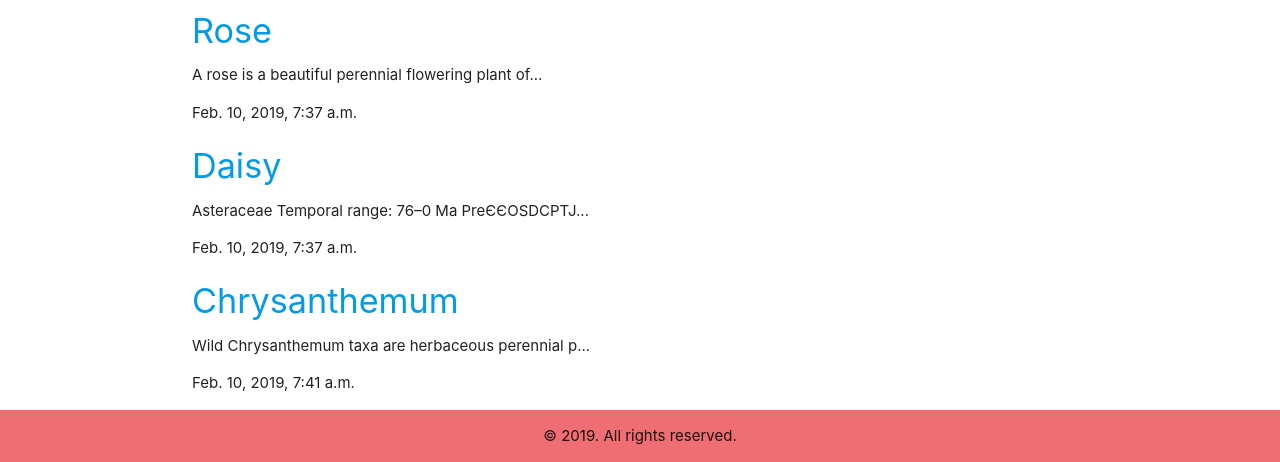
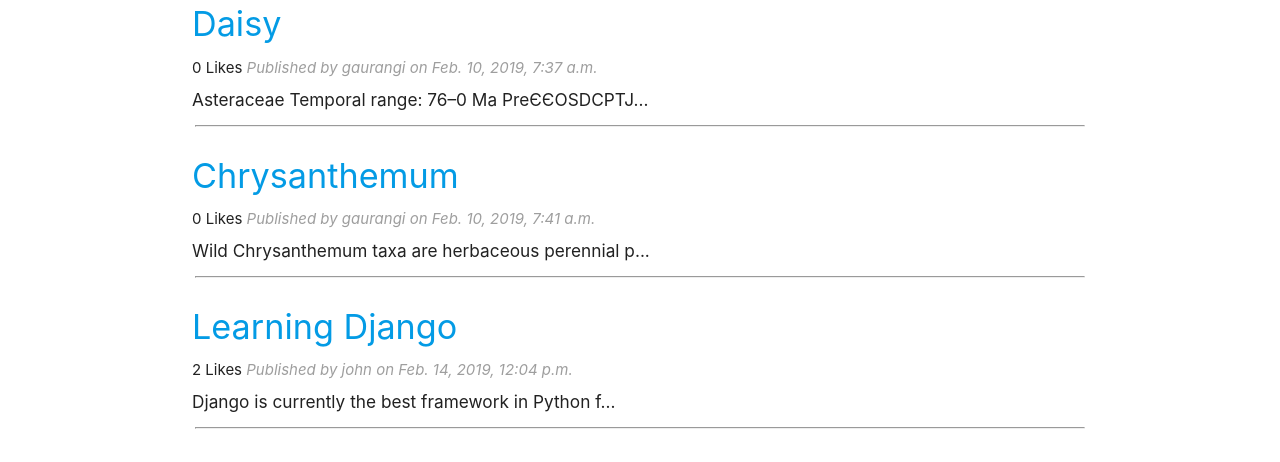
Before and after one commit to 24gaurangi/Blogsite, a Django app: page / in a window 1280 px wide. Shown: the part 884-1346 px from the top of the page. After the commit the page ends 1313 px from the top, so only its background shows below. Run offline with Django 3.2, Linux system fonts and the light colour scheme; a user stored in the database is signed in; data comes from the database, SQL or seed files in the repository.

Commit message:
'Added like button'

```diff
--- a/djangoblog/assets/style.css
+++ b/djangoblog/assets/style.css
@@ -1,9 +1,11 @@
-
 .login-hdr{
-    background-color:gold;
+    background:url('portfolio-1.jpg');
     padding:1rem .4rem;
     margin-top:10px;
     border-radius:5px;
+}
+div.parallax-container{
+    max-height:600px;
 }
 .login-body{
     padding:1rem 1rem;
@@ -19,14 +21,12 @@
     color:black;
     font-size:0.8rem;
     display:block;
-
 }
 .errorlist li{
     padding:10px;
     list-style-type:none;
     border: 1px solid #ff5722;
     color:#ff5722;
-
 }
 .errorlist{
     padding:0;
@@ -49,11 +49,9 @@ a, a:hover, a:visited{
     padding-bottom: 40px;
     border-radius: 18px;
 }
-
 .blog h2{
     font-size: 1.2em;
 }
-
 .blog .author{
     padding: 10px;
     background: #00dba0;
@@ -63,24 +61,35 @@ a, a:hover, a:visited{
     margin: 0;
     color: #0f121f;
 }
-
+.overlay {
+  width: 100%;
+}
+.h100 {
+  height: 100%;
+}
+.parallax-text {
+  /*font-size: 80px;*/
+  font-family: 'Lato', sans-serif;
+  letter-spacing: .11em;
+  font-size: 1.25em;
+  text-rendering: optimizeLegibility;
+}
+    h6.white-text.overlay.center{
+    padding:8rem 5rem 2rem 5rem;
+}
 .blog-detail .blog{
-
     padding: 1rem;
     margin:2rem 2rem;
 }
-
 .blog-detail  .blog img{
     max-width: 100%;
     max-height:500px;
 }
-
 .blog-detail  .blog h2{
     text-align: center;
     margin: 20px auto;
     font-size: 2em
 }
-
 .blog-detail{
        border: 1px solid #0011;
        margin:5px;
@@ -88,8 +97,7 @@ a, a:hover, a:visited{
 .blog-detail .blog h3{
     text-align: center;
 }
-
-.blog-detail  .blog p{
+.blog-detail .blog p{
     margin: 10px 20px
 }
 .user-form input, .user-form textarea{
@@ -106,7 +114,6 @@ a.highlight{
     border-radius: 4px;
     color: #00dba0;
 }
-
 .user-form input[type="submit"]{
     background: #00dba0;
     border: 0;
@@ -117,14 +124,13 @@ a.highlight{
 }
 .navbar-wrapper{
     padding: 0rem 3rem;
-
 }
 .nav{
     background-color:black;
     }
 .footer-copyright{
-background-color:#ee6e73;
-padding:1rem 2rem;
+    background-color:#ee6e73;
+    padding:1rem 2rem;
 }
 .comment-form {
     padding:.2rem;
@@ -142,3 +148,6 @@ input#id_comment{
     border-radius:5px;
     background-color:white;
 }
+hr{
+    margin:1rem .2rem 2rem;
+}
--- a/djangoblog/bloglist/models.py
+++ b/djangoblog/bloglist/models.py
@@ -3,12 +3,11 @@ from django.contrib.auth.models import User
 
 # Create your models here.
 
-
 class Blog(models.Model):
     title=models.CharField(max_length=100)
     slug=models.SlugField()
     description=models.TextField()
-    likes=models.IntegerField(default=0)
+    likes=models.ManyToManyField(User, related_name='likes', blank=True)
     date=models.DateTimeField(auto_now_add=True)
     thumb=models.ImageField(default='default.png', blank=True)
     author=models.ForeignKey(User, default=None, on_delete=models.CASCADE)
@@ -20,6 +19,8 @@ class Blog(models.Model):
     def snippet(self):
         return self.description[:50]+"..."
 
+    def total_likes(self):
+        return self.likes.count()
 
 class Comment(models.Model):
     blog=models.ForeignKey(Blog, default=None, on_delete=models.CASCADE)
--- a/djangoblog/bloglist/templates/bloglist/blog_list.html
+++ b/djangoblog/bloglist/templates/bloglist/blog_list.html
@@ -2,23 +2,34 @@
 {% load static from staticfiles %}
 
 {% block content %}
-        <div class="parallax-container">
-        <div class="parallax"><img src="{% static '/banner.png' %}" alt=""></div>
+    <div class="parallax-container">
+       <div class="valign-wrapper h100">
+        <h6 class=" white-text overlay center">
+          Below are some interesting blogs from all around the world!
+          You can contribute to the list by signing up and creating your own blogs. Happy reading!
+        </h6>
+        <div class="parallax">
+          <img src="{% static '/portfolio-1.jpg' %}" alt="">
+        </div>
+      </div>
     </div>
-    <p class="center">Below are some of interesting reads about flowers from all around the world!</p>
-    <p class="center">You can contribute to the list below by signing up and creating your own blogs. Happy reading!
-    </p>
-    <div class="">
+    <div class="container">
+     <div class="">
       {% if blogs %}
          {% for b in blogs %}
             <div class="">
-              <h4><a href="{% url 'bloglist:detail' slug=b.slug %}">{{ b.title }}</a></h4>
-              <p>{{ b.snippet }}</p>
-              <p>{{ b.date }}</p>
+              <span>
+                  <h4><a href="{% url 'bloglist:detail' slug=b.slug %}">{{ b.title }}</a>
+                  </h4> {{b.total_likes}} Like{{b.total_likes|pluralize}}</span>
+              <em class="grey-text">Published by {{b.author}} on {{ b.date }}</em>
+              <h6>{{ b.snippet }}</h6>
+
             </div>
+        <hr>
          {% endfor %}
       {% else %}
         <p>There are no Blogs!</p>
       {% endif %}
     </div>
+  </div>
 {% endblock %}
--- a/djangoblog/bloglist/views.py
+++ b/djangoblog/bloglist/views.py
@@ -14,7 +14,7 @@ def about(request):
     return render(request, 'about.html')
 
 def blog_list(request):
-    blogs = Blog.objects.all().order_by('date')
+    blogs = Blog.objects.distinct()
     return render(request,'bloglist/blog_list.html', {'blogs': blogs})
 
 def blog_details(request, slug):
@@ -23,9 +23,8 @@ def blog_details(request, slug):
     if request.method == "POST":
         print(request.POST)
         if "likes" in request.POST:
-            blog.likes = blog.likes + 1
-            blog.save()
-            print(blog)
+            blog.likes.add(request.user)
+            print(blog.likes)
             form = forms.CreateComment()
             return render(request, 'bloglist/blog_detail.html', {'blog': blog, 'comments': comments, 'form': form})
         else:
--- a/djangoblog/templates/base_layout.html
+++ b/djangoblog/templates/base_layout.html
@@ -25,8 +25,8 @@
 
                 <ul class="right hide-on-med-and-down">
                     {% if user.is_authenticated %}
-                    <li><a href="{% url 'bloglist:create' %}" class="btn-flat btn-small waves-effect  waves-light tooltipped" data-tooltip="Create new Blog" type="submit">
-                            <i class="fas fa-plus"></i></a>
+                    <li>Welcome {{user}}!</li>
+                    <li><a href="{% url 'bloglist:create' %}" >New Blog </a>
                     </li>
                     <li>
                     <form action="{% url 'useraccounts:logout' %}" method="post">
@@ -58,18 +58,15 @@
         </nav>
     </div>
 
-    <div class="container">
-        {% if user.is_authenticated %}
-            <br><h5>Welcome {{ user }}!</h5><br>
-        {% endif %}
+
      {% block content %}
      {% endblock %}
-    </div>
-        <div class="footer-copyright">
-            <div class="container center">
-            &copy; 2019. All rights reserved.
-            </div>
-          </div>
+
+    <!--<div class="footer-copyright black">-->
+        <!--<div class="container white-text center">-->
+        <!--&copy; 2019. All rights reserved.-->
+        <!--</div>-->
+     <!--</div>-->
     <!-- Compiled and minified JavaScript -->
   <script src="https://code.jquery.com/jquery-3.3.1.min.js"></script>
     <script type="text/javascript" language="Javascript" src="{% static 'index.js' %}"></script>
--- a/djangoblog/useraccounts/templates/useraccounts/signup.html
+++ b/djangoblog/useraccounts/templates/useraccounts/signup.html
@@ -1,5 +1,5 @@
 {% extends 'base_layout.html' %}
-
+<div class="container">
 {% block content %}
     <div class="row">
         <div class="col l6 s12 offset-l3 grey lighten-3">
@@ -14,3 +14,4 @@
         </div>
     </div>
 {% endblock %}
+</div>
```
Also changed, not shown: djangoblog/bloglist/templates/bloglist/blog_create.html (+14 -8 lines), djangoblog/bloglist/templates/bloglist/blog_detail.html (+20 -11 lines), djangoblog/db.sqlite3.
